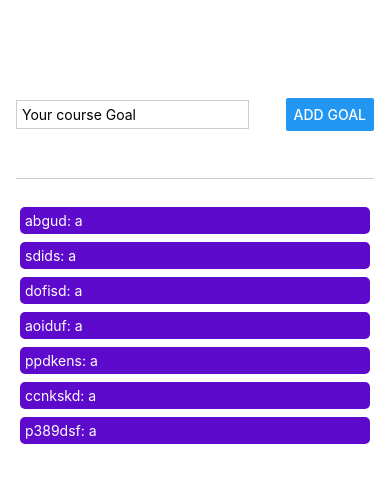
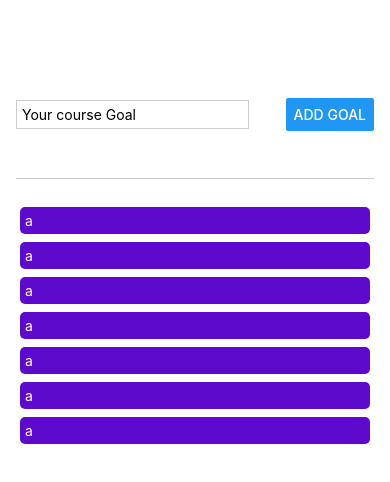
Before and after one commit to StuLast/goals-demo-react-native-app, a React Native app: screen / in a window 390 px wide. Shown: the top 482 px of the page. Built offline with nearby package versions, Linux system fonts and the light colour scheme.

Commit message:
Refactor to components and add Pressable

```diff
--- a/App.js
+++ b/App.js
@@ -1,48 +1,37 @@
 import { useState } from 'react'
 import { Button, FlatList, StyleSheet, Text, TextInput, View } from 'react-native';
 import uuid from 'react-native-uuid'
+import GoalItem from './src/components/GoalItem';
+import GoalInput from './src/components/GoalInput';
 
 export default function App({items}) {
-  const [goalText, setGoalText] = useState('');
+
   const [goals, setGoals] = useState (items);
 
-  const handleChangeGoalText = (text) => {
-    setGoalText(text);
-  }
-
-  const handleSubmit = () => {
+  const handleSubmit = (goalText) => {
     if(goalText.length <= 0)
     {
       return;
     }
     const newGoal= {id: uuid.v4(), goal: goalText}
     setGoals((currentGoals) => [...currentGoals, newGoal]);
-    setGoalText('');
-  }
+  };
+
+  const handleDelete =(goalId) => {
+    setGoals(currentGoals => {
+      return currentGoals.filter(goal => goal.id !== goalId);
+    });
+  };
 
   return (
     <View style={styles.appContainer}>
-      <View style={styles.inputContainer}>
-        <TextInput
-          style={styles.textInput}
-          placeholder="Your course Goal"
-          onChangeText={handleChangeGoalText}
-          value={goalText}
+      <GoalInput handleSubmit={handleSubmit} />
+      <View style={styles.goalsContainer}>
+        <FlatList
+          alwaysBounceVertical={false}
+          data={goals}
+          renderItem={({item}) => <GoalItem goal={item} handleDelete={handleDelete}/>}
         />
-        <Button title="Add Goal" onPress={handleSubmit} />
-      </View>
-      <View style={styles.goalsContainer}>
-          <FlatList
-            alwaysBounceVertical={false}
-            data={goals}
-            renderItem={({item}) => {
-              return (
-                <View style={styles.goalItemContainer}>
-                  <Text style={styles.goalItem}>{item.id}: {item.goal}</Text>
-                </View>
-              );
-            }}
-          />
       </View>
     </View>
   )
@@ -69,29 +58,4 @@ const styles = StyleSheet.create({
   goalsContainer: {
     flex: 5
   },
-  inputContainer: {
-    flex: 1,
-    flexDirection: 'row',
-    justifyContent: 'space-between',
-    alignItems: 'center',
-    marginBottom: 24,
-    borderBottomWidth: 1,
-    borderBottomColor: '#cccccc'
-  },
-  textInput: {
-    borderWidth: 1,
-    borderColor: '#cccccc',
-    width: '65%',
-    padding: 5,
-    marginRight: 8
-  },
-  goalItemContainer: {
-    margin: 4,
-    borderRadius: 5,
-    backgroundColor: '#5e0acc',
-    padding: 5
-  },
-  goalItem: {
-    color: 'white'
-  }
 });
--- /dev/null
+++ b/src/components/GoalInput.js
@@ -0,0 +1,49 @@
+import { useState } from 'react';
+import {Button, StyleSheet, Text, TextInput, View} from 'react-native';
+
+const GoalInput = (props) => {
+  const {handleSubmit} = props;
+  const [goalText, setGoalText] = useState('');
+
+  const handleChangeGoalText = (text) => {
+    setGoalText(text);
+  };
+
+  const onPress = () => {
+    handleSubmit(goalText);
+    setGoalText('');
+  };
+
+  return (
+    <View style={styles.inputContainer}>
+      <TextInput
+        style={styles.textInput}
+        placeholder="Your course Goal"
+        onChangeText={handleChangeGoalText}
+        value={goalText}
+      />
+      <Button title="Add Goal" onPress={onPress} />
+    </View>
+  );
+};
+
+const styles = StyleSheet.create({
+  inputContainer: {
+    flex: 1,
+    flexDirection: 'row',
+    justifyContent: 'space-between',
+    alignItems: 'center',
+    marginBottom: 24,
+    borderBottomWidth: 1,
+    borderBottomColor: '#cccccc'
+  },
+  textInput: {
+    borderWidth: 1,
+    borderColor: '#cccccc',
+    width: '65%',
+    padding: 5,
+    marginRight: 8
+  },
+});
+
+export default GoalInput;
--- /dev/null
+++ b/src/components/GoalItem.js
@@ -0,0 +1,38 @@
+import {StyleSheet, Text, Pressable, View} from 'react-native'
+const GoalItem = ({goal, handleDelete}) => {
+
+  const onPress = () => {
+    handleDelete(goal.id);
+  }
+
+  return (
+
+      <View style={styles.goalItemContainer}>
+        <Pressable
+          android_ripple={{color: "#dddddd"}}
+          onPress={onPress}
+          style={({pressed}) => pressed && styles.pressedItem}
+        >
+          <Text style={styles.goalItem}>{goal.goal}</Text>
+        </Pressable>
+      </View>
+
+  );
+}
+
+const styles = StyleSheet.create({
+  goalItemContainer: {
+    margin: 4,
+    borderRadius: 5,
+    backgroundColor: '#5e0acc',
+  },
+  goalItem: {
+    color: 'white',
+    padding: 5
+  },
+  pressedItem: {
+    opacity: 0.5
+  }
+})
+
+export default GoalItem;
```
